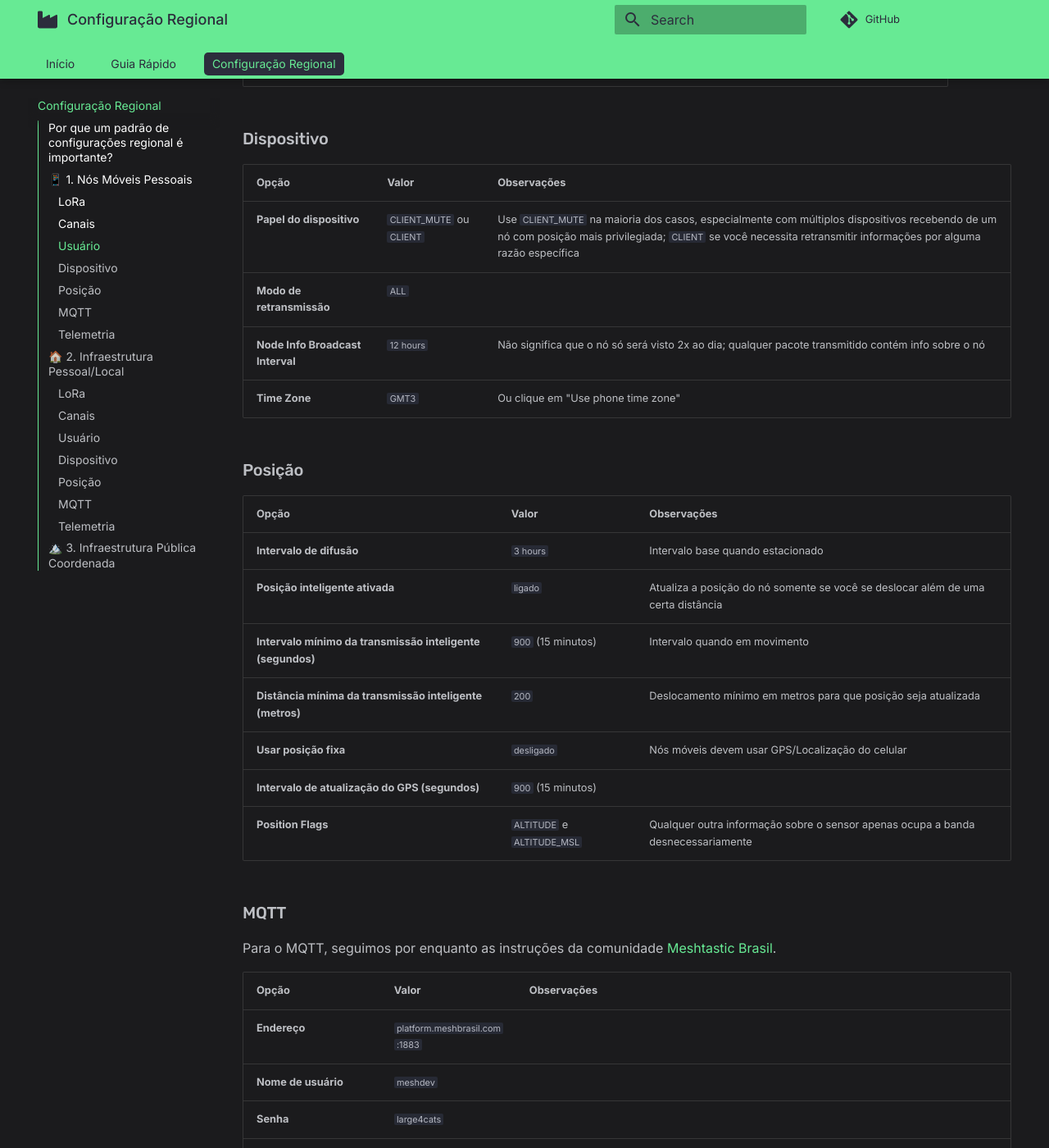
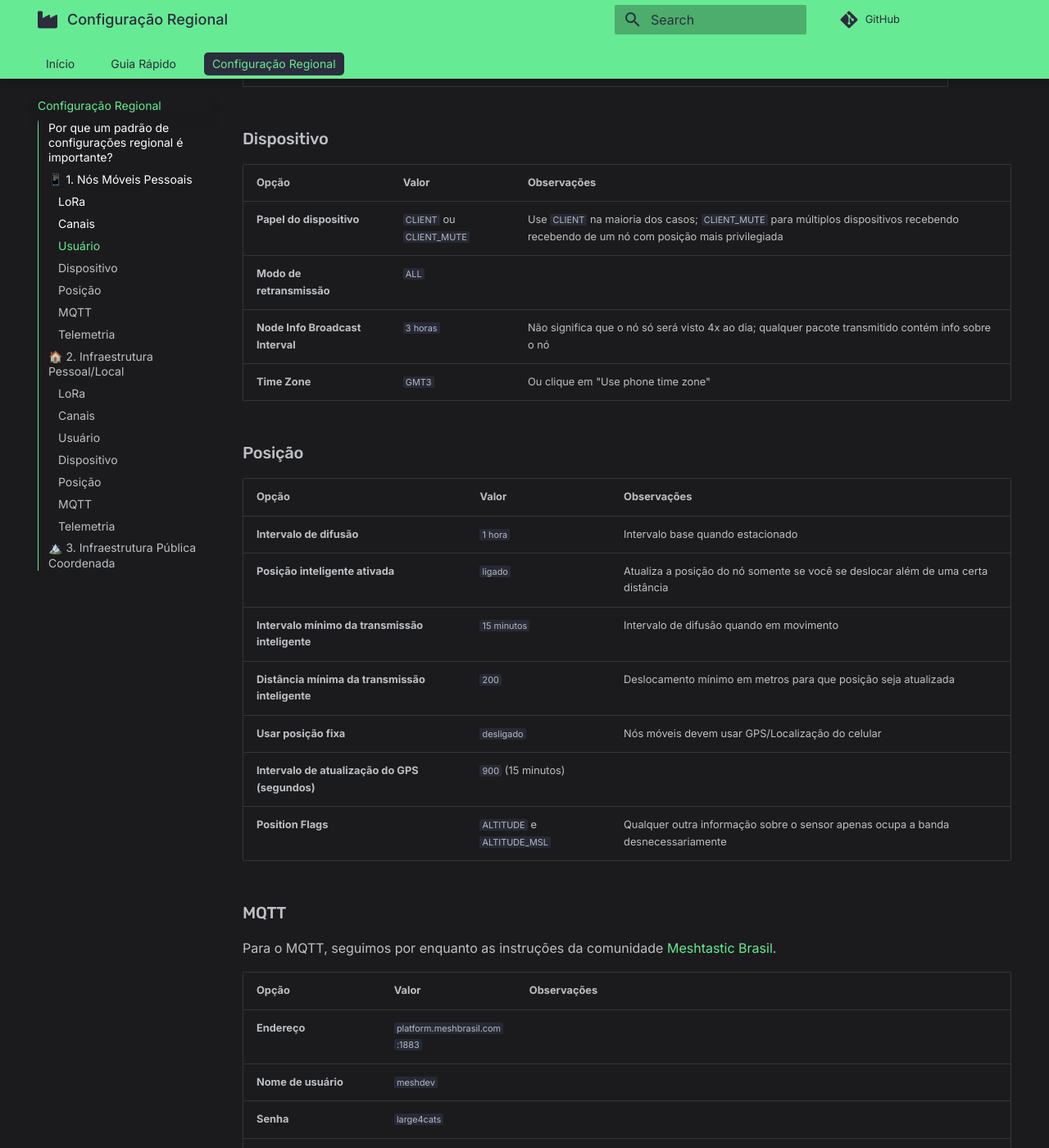
Before and after one commit to MeshSorocaba/meshsorocaba.github.io, an MkDocs documentation site: the page built from docs/configuracao.md, in a window 1280 px wide and 1400 px high, scrolled down 2050 px. Shown: the whole window at 82% size. Built offline with MkDocs 1.6.1 and Material for MkDocs 9.7.7, drawn with Linux system fonts in a browser that asks for light colours; comment, search, counter and statistics services are not loaded; some of the changed text lies outside the part shown.

Commit message:
Update config settings with more lax values

```diff
--- a/docs/configuracao.md
+++ b/docs/configuracao.md
@@ -9,7 +9,7 @@
 Para corrigir isso, comunidades Meshtastic ao redor do mundo se alinharam para que os usuários reduzissem a publicação de telemetria, garantindo que a rede permaneça utilizável para todos.
 
 !!! note "Observação"
-    As configurações abaixo são baseadas na experiência coletiva de comunidades Meshtastic pelo mundo como a do [Oregon (EUA)](https://meshoregon.com/), [Montes Apalaches (EUA)](https://mtnme.sh/), [Brno (República Tcheca)](https://meshtastic--czbrno-blogspot-com.translate.goog/2025/01/meshtastic-moznost-soucasne-existence.html?_x_tr_sl=cs&_x_tr_tl=en&_x_tr_hl=cs&_x_tr_pto=wapp). As configurações estão sujeitas a alterações conforme a rede Mesh Sorocaba cresça e demande novos valores.
+    As configurações abaixo são baseadas na experiência coletiva de comunidades Meshtastic pelo mundo como a dos [Montes Apalaches (EUA)](https://mtnme.sh/) e [Brno (República Tcheca)](https://meshtastic--czbrno-blogspot-com.translate.goog/2025/01/meshtastic-moznost-soucasne-existence.html?_x_tr_sl=cs&_x_tr_tl=en&_x_tr_hl=cs&_x_tr_pto=wapp). As configurações estão sujeitas a alterações conforme a rede Mesh Sorocaba cresça e demande novos valores.
 
 ## 📱 1. Nós Móveis Pessoais
 
@@ -19,14 +19,14 @@
 
 | **Opção** | **Valor** | **Observações** |
 | :--- | :--- | :--- |
-| **Região** | `Australia / Brazil / New Zealand` | Faixa de 915 a 928 MHz autorizada pela ANATEL para dispositivos de baixa potência |
+| **Região** | `Australia / Brazil / New Zealand` | Faixa de 915 a 928 MHz autorizada pela ANATEL para dispositivos restritos de baixa potência |
 | **Use Preset** | `ligado` | |
 | **Modem Preset** | `LONG_FAST` | Valor padrão, usado enquanto a região ainda não possui tantos nós |
 | **Ignorar MQTT** | `desligado` | Se desligado, aceita mensagens que tenham transitado via MQTT |
 | **OK to MQTT** | `ligado` | Permite que o nó seja monitorado pelas ferramentas web e auxilia na coordenação da rede |
 | **Transmit Enabled** | `ligado` | Habilite se quiser que o nó seja capaz de transmitir |
 | **Ignorar ciclo de trabalho** | `ligado` | Ignora o limite de ciclos, cujo limite só existe na Europa |
-| **Number of Hops** | `4` ou `5` | Um número alto tem risco de congestionar a malha de acordo com simulações |
+| **Number of Hops** | `5` | Um número alto tem risco de congestionar a malha |
 | **Slot** | `20` | Número padrão do canal `LongFast`. O valor 0 calculará automaticamente a frequência com base no Nome do Canal |
 | **RX Boosted Gain** | `ligado` | opção específica para a série de chips SX126x que permite ao chip consumir uma pequena quantidade de energia adicional para aumentar a sensibilidade de recepção |
 
@@ -52,19 +52,19 @@
 
 | **Opção** | **Valor** | **Observações** |
 | :--- | :--- | :--- |
-| **Papel do dispositivo** | `CLIENT_MUTE` ou `CLIENT` | Use `CLIENT_MUTE` na maioria dos casos, especialmente com múltiplos dispositivos recebendo de um nó com posição mais privilegiada; `CLIENT` se você necessita retransmitir informações por alguma razão específica |
+| **Papel do dispositivo** | `CLIENT` ou `CLIENT_MUTE` | Use `CLIENT` na maioria dos casos; `CLIENT_MUTE` para múltiplos dispositivos recebendo recebendo de um nó com posição mais privilegiada |
 | **Modo de retransmissão** | `ALL` | |
-| **Node Info Broadcast Interval** | `12 hours` | Não significa que o nó só será visto 2x ao dia; qualquer pacote transmitido contém info sobre o nó |
+| **Node Info Broadcast Interval** | `3 horas` | Não significa que o nó só será visto 4x ao dia; qualquer pacote transmitido contém info sobre o nó |
 | **Time Zone** | `GMT3` | Ou clique em "Use phone time zone" |
 
 ### Posição
 
 | **Opção** | **Valor** | **Observações** |
 | :--- | :--- | :--- |
-| **Intervalo de difusão** | `3 hours` | Intervalo base quando estacionado |
+| **Intervalo de difusão** | `1 hora` | Intervalo base quando estacionado |
 | **Posição inteligente ativada** | `ligado` | Atualiza a posição do nó somente se você se deslocar além de uma certa distância |
-| **Intervalo mínimo da transmissão inteligente (segundos)** | `900` (15 minutos) | Intervalo quando em movimento |
-| **Distância mínima da transmissão inteligente (metros)** | `200` | Deslocamento mínimo em metros para que posição seja atualizada |
+| **Intervalo mínimo da transmissão inteligente** | `15 minutos` | Intervalo de difusão quando em movimento |
+| **Distância mínima da transmissão inteligente** | `200` | Deslocamento mínimo em metros para que posição seja atualizada |
 | **Usar posição fixa** | `desligado` | Nós móveis devem usar GPS/Localização do celular |
 | **Intervalo de atualização do GPS (segundos)** | `900` (15 minutos) |  |
 | **Position Flags** | `ALTITUDE` e `ALTITUDE_MSL` | Qualquer outra informação sobre o sensor apenas ocupa a banda desnecessariamente  |
@@ -133,19 +133,19 @@
 
 | **Opção** | **Valor** | **Observações** |
 | :--- | :--- | :--- |
-| **Papel do dispositivo** | `CLIENT_BASE` | `CLIENT_BASE` ajuda a garantir que as mensagens dos seus nós favoritados tenham prioridade |
+| **Papel do dispositivo** | `CLIENT` ou `CLIENT_BASE` | `CLIENT_BASE` ajuda a garantir que as mensagens dos seus nós favoritados tenham prioridade |
 | **Modo de retransmissão** | `ALL` | |
-| **Node Info Broadcast Interval** | `12 hours` | Não significa que o nó só será visto 2x ao dia; qualquer pacote transmitido contém info sobre o nó |
+| **Node Info Broadcast Interval** | `3 horas` | Não significa que o nó só será visto 4x ao dia; qualquer pacote transmitido contém info sobre o nó |
 | **Time Zone** | `GMT3` | Ou clique em "Use phone time zone" |
 
 ### Posição
 
 | **Opção** | **Valor** | **Observações** |
 | :--- | :--- | :--- |
-| **Intervalo de transmissão de posição (segundos)** | `86400` (24 horas) | Por ser um nó estacionário, não há necessidade de anunciar posição com frequência |
+| **Intervalo de transmissão de posição (segundos)** | `1 hora` | Por ser um nó estacionário, não há necessidade de anunciar posição com frequência |
 | **Posição inteligente ativada** | `desligado` | Nó estacionário, não é necessário |
 | **Usar posição fixa** | `ligado` | Defina as coordenadas manualmente no app se não houver GPS por hardware |
-| **Intervalo de atualização do GPS (segundos)** | `86400` (24 horas) | Para nós com sensor de GPS mesmo sendo estacionários |
+| **Intervalo de atualização do GPS (segundos)** | `12 horas` | Para nós com sensor de GPS mesmo sendo estacionários |
 | **Position Flags** | `ALTITUDE` e `ALTITUDE_MSL` | Qualquer outra informação transmitida sobre o sensor de GPS apenas ocupa tempo de banda desnecessariamente  |
 
 ### MQTT
@@ -167,8 +167,8 @@
 
 | **Opção** | **Valor** | **Observações** |
 | :--- | :--- | :--- |
-| **Send Device Telemetry** | `3 hours` | Apenas para nós solares, caso deseje-se acompanhar os níveis de bateria; caso contrário, desabilite |
-| **Módulo de métricas do ambiente ativado** | `3 hours` | Apenas se equipado; usado para verificar vazamentos de bateria ou superaquecimento; caso contrário, desabilite |
+| **Send Device Telemetry** | `1 hora` | Apenas para nós solares, caso deseje-se acompanhar os níveis de bateria; caso contrário, desabilite |
+| **Módulo de métricas do ambiente ativado** | `1 hora` | Apenas se equipado; usado para verificar vazamentos de bateria ou superaquecimento; caso contrário, desabilite |
 
 ---
 
@@ -177,4 +177,4 @@
 Para pontos altos que conectam regiões. Geralmente são torres de radioamadores em locais elevados ou relevos extremamente propícios para cobrir uma grande extensão de região metropolitana.
 
 !!! warning "Atenção"
-    Nós de infraestrutura coordenados devem ser discutidos entre a comunidade. Roteadores com essa configuração mal posicionados podem causar degradação em toda a rede. Entre em contato com a comunidade Mesh Sorocaba para discutir seu ponto antes de usar qualquer configuração que não seja `CLIENT`, `CLIENT_MUTE` ou `CLIENT_BASE`.
+    Nós de infraestrutura coordenados usualmente são configurados como `ROUTER`, mas devem ser debatidos entre a comunidade. Roteadores mal posicionados podem causar degradação em toda a rede. Por garantia, entre em contato com a comunidade Mesh Sorocaba para discutir seu ponto antes de usar qualquer configuração que não seja `CLIENT`, `CLIENT_MUTE` ou `CLIENT_BASE`.
```
Also changed, not shown: other parts of docs/configuracao.md (+1 -1 lines).
